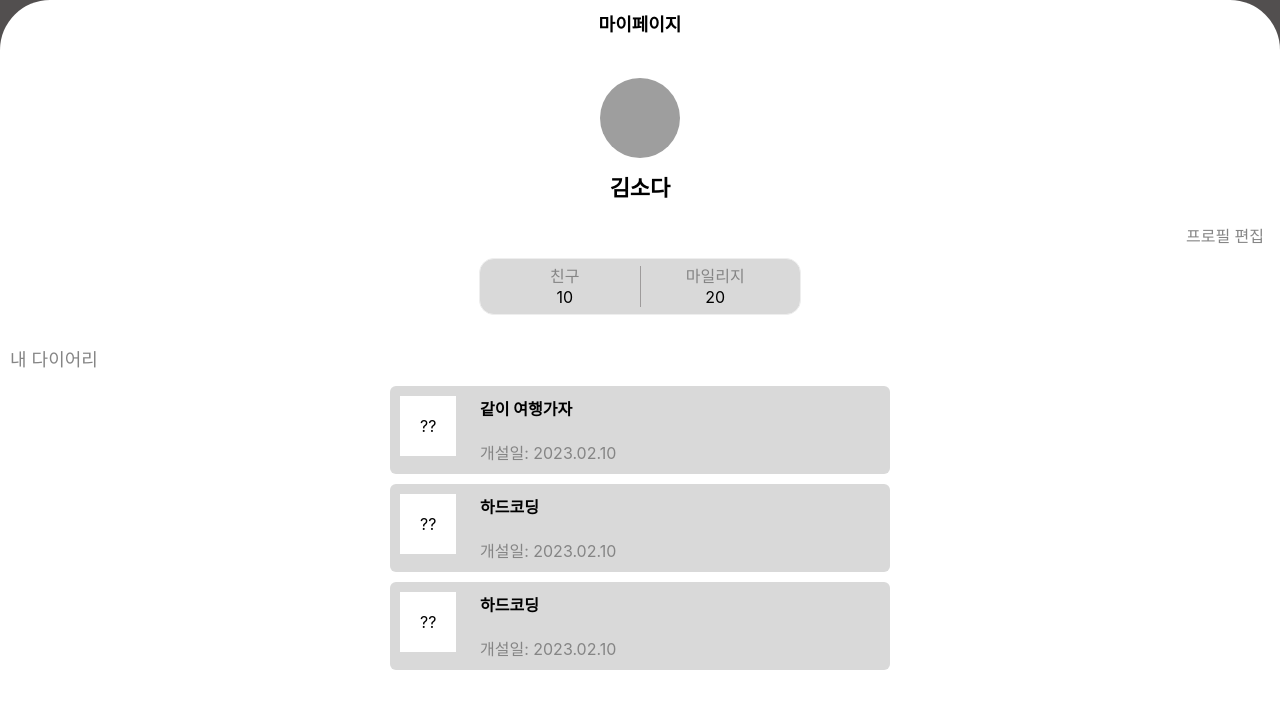
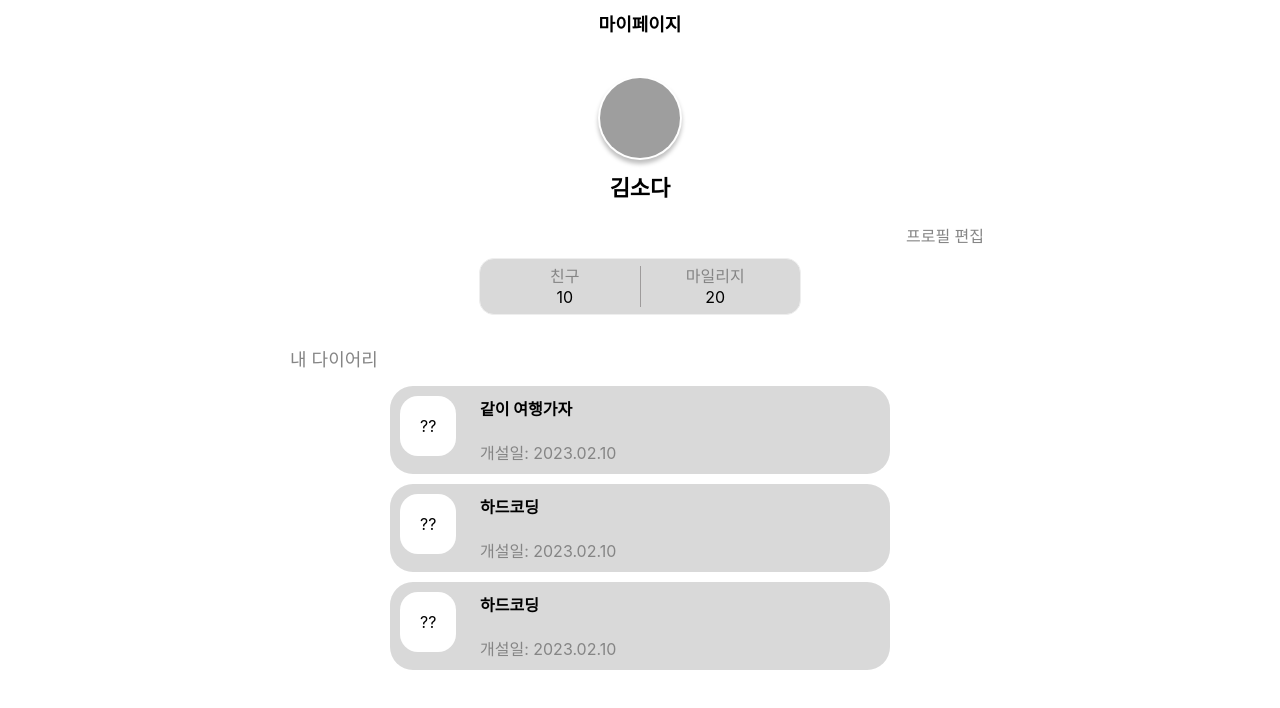
Before and after one commit to sosohandiary/FE, a React (Create React App) app: page /mypage in a window 1280 px wide. Shown: the top 708 px of the page. Built offline with nearby package versions, Linux system fonts and the light colour scheme; grey boxes are pictures that could not be loaded.

Commit message:
Style: fix border

```diff
--- a/src/pages/MyPage.jsx
+++ b/src/pages/MyPage.jsx
@@ -72,13 +72,13 @@ function MyPage() {
 export default MyPage;
 
 const StLayout = styled.div`
-  background: #524f4f;
+  margin: 0 auto;
+  max-width: 720px;
 `;
 
 const StContainer = styled.div`
-  background: #fff;
-
-  border-radius: 50px 50px 0px 0px;
+  /* background: #fff;
+  border-radius: 50px 50px 0px 0px; */
   position: relative;
   overflow: hidden;
   display: flex;
@@ -100,6 +100,7 @@ const ProfileImg = {
   borderRadius: "50%",
   width: "80px",
   height: "80px",
+  boxShadow: "0px 4px 4px rgba(0, 0, 0, 0.25)",
 };
 
 const ProfileArea = styled.div`
@@ -161,7 +162,7 @@ const EachMenuBox = styled.div`
 `;
 
 const DiaryBox = styled.div`
-  border-radius: 6px;
+  border-radius: 23px;
   width: 90%;
   max-width: 500px;
   position: relative;
@@ -179,6 +180,7 @@ const ThumbnailBox = styled.div`
   box-sizing: border-box;
   background: white;
   padding: 20px;
+  border-radius: 18px;
 `;
 
 const LabelSpan = styled.span`
```
